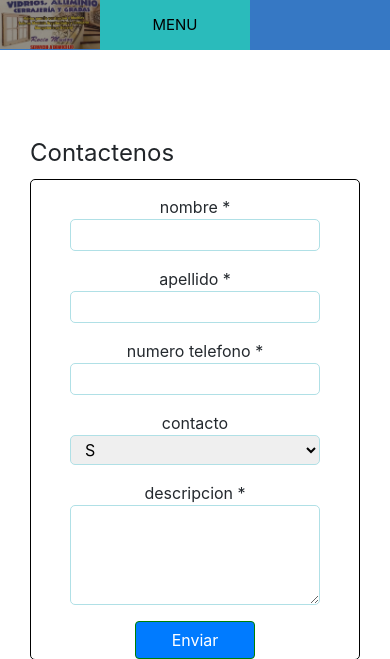
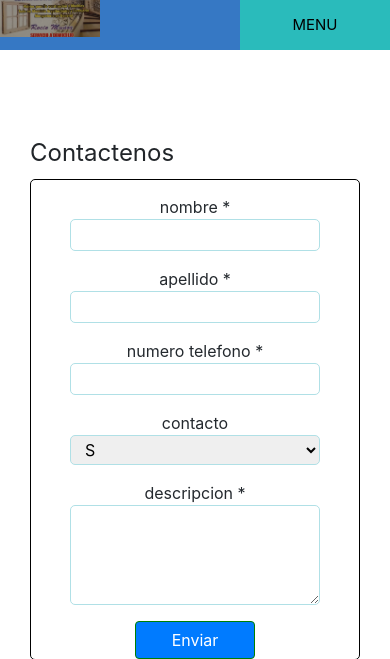
Before and after one commit to jhonatan1153/rocio, a PHP site: page /contacto.php in a window 390 px wide. Shown: the top 659 px of the page. Run offline with PHP 8.4, Linux system fonts and the light colour scheme.

Commit message:
Update superior.css

```diff
--- a/bootstrap/superior.css
+++ b/bootstrap/superior.css
@@ -3,7 +3,7 @@
 @media screen and (min-width: 1200px) {
     span.despegable {
         display: none;
-      }
+    }
 }
 
 
@@ -38,8 +38,11 @@
 @media only screen and (min-width: 100px) and (max-width: 900px) {
 
     span.despegable {
-
+        float: right;
       position: relative;
+    }
+    .superior{
+        height: 50px;
     }
 
     div.btn-group {
```
